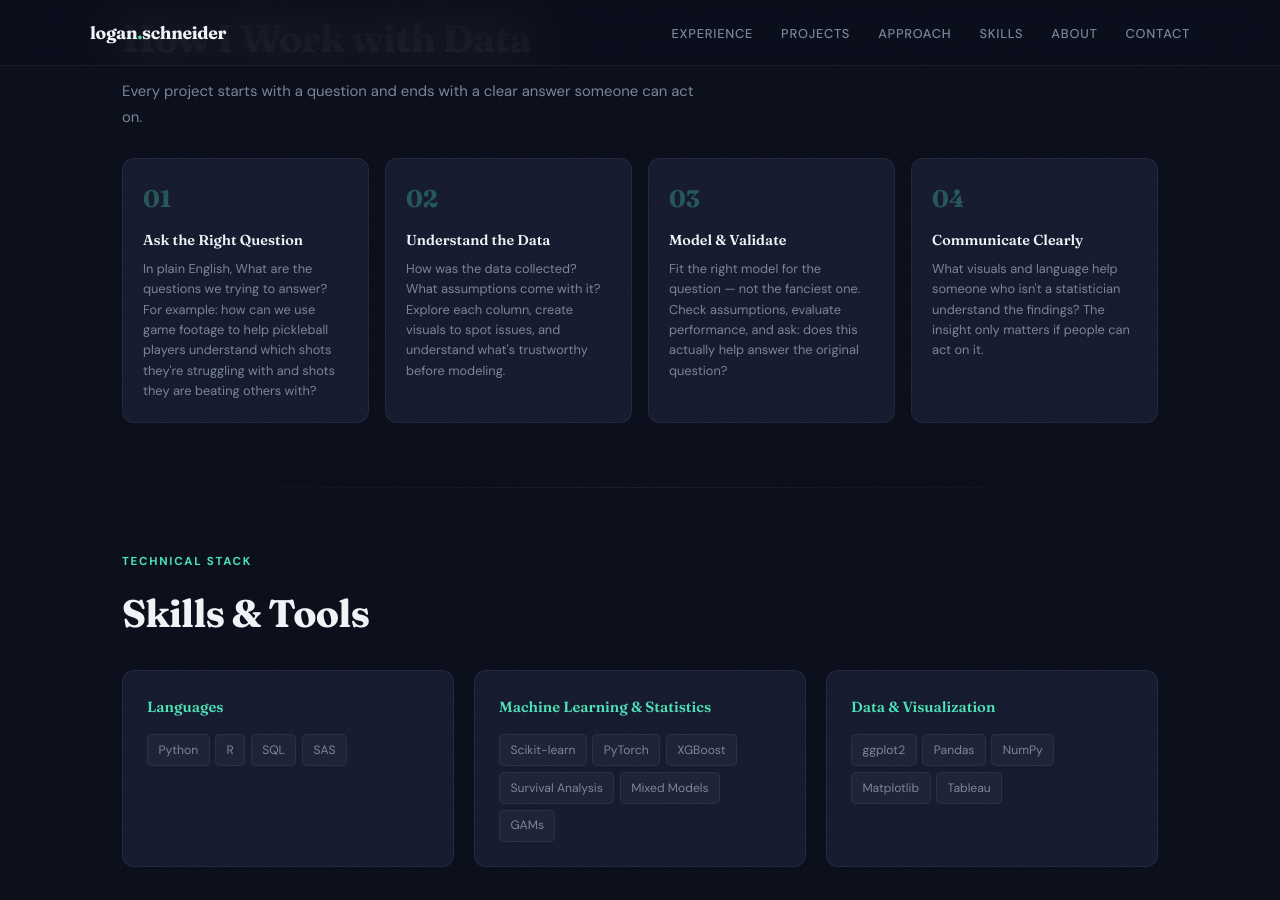
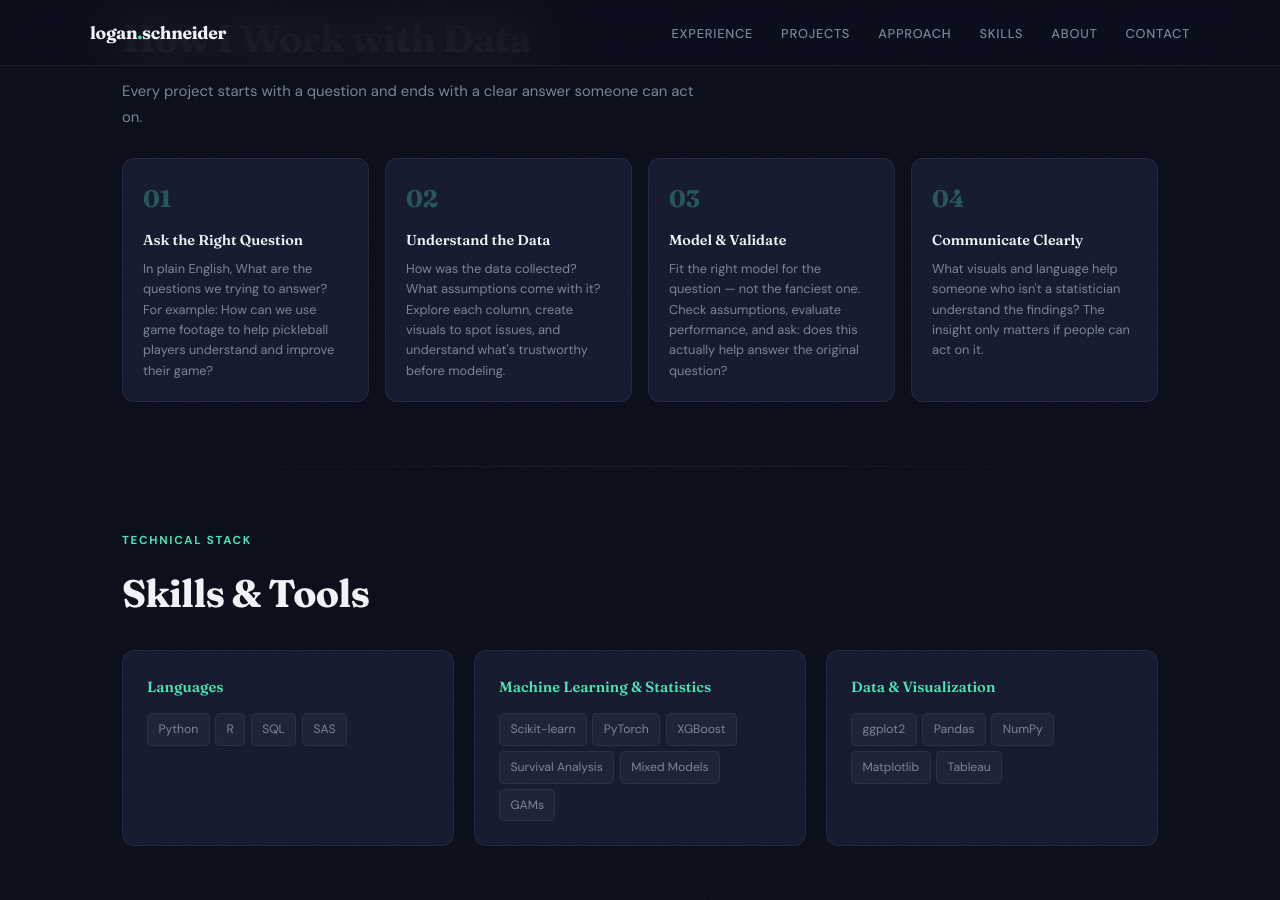
Before and after one commit to lschneider93/lschneider93.github.io, a Jekyll site: the page index.html, which Jekyll copies as it is, in a window 1280 px wide and 900 px high, scrolled down 3827 px. Built offline with Jekyll 4.4.1, drawn with Linux system fonts in a browser that asks for light colours.

Commit message:
Refine question in 'Ask the Right Question' step
Updated the example question in the process step to clarify the intent.

```diff
--- a/index.html
+++ b/index.html
@@ -257,7 +257,7 @@
   <h2 class="section-title">How I Work with Data</h2>
   <p class="section-subtitle">Every project starts with a question and ends with a clear answer someone can act on.</p>
   <div class="process-grid">
-    <div class="process-step"><div class="step-num">01</div><h4>Ask the Right Question</h4><p>In plain English, What are the questions we trying to answer? For example: how can we use game footage to help pickleball players understand which shots they're struggling with and shots they are beating others with?</p></div>
+    <div class="process-step"><div class="step-num">01</div><h4>Ask the Right Question</h4><p>In plain English, What are the questions we trying to answer? For example: How can we use game footage to help pickleball players understand and improve their game?</p></div>
     <div class="process-step"><div class="step-num">02</div><h4>Understand the Data</h4><p>How was the data collected? What assumptions come with it? Explore each column, create visuals to spot issues, and understand what's trustworthy before modeling.</p></div>
     <div class="process-step"><div class="step-num">03</div><h4>Model & Validate</h4><p>Fit the right model for the question — not the fanciest one. Check assumptions, evaluate performance, and ask: does this actually help answer the original question?</p></div>
     <div class="process-step"><div class="step-num">04</div><h4>Communicate Clearly</h4><p>What visuals and language help someone who isn't a statistician understand the findings? The insight only matters if people can act on it.</p></div>
```
